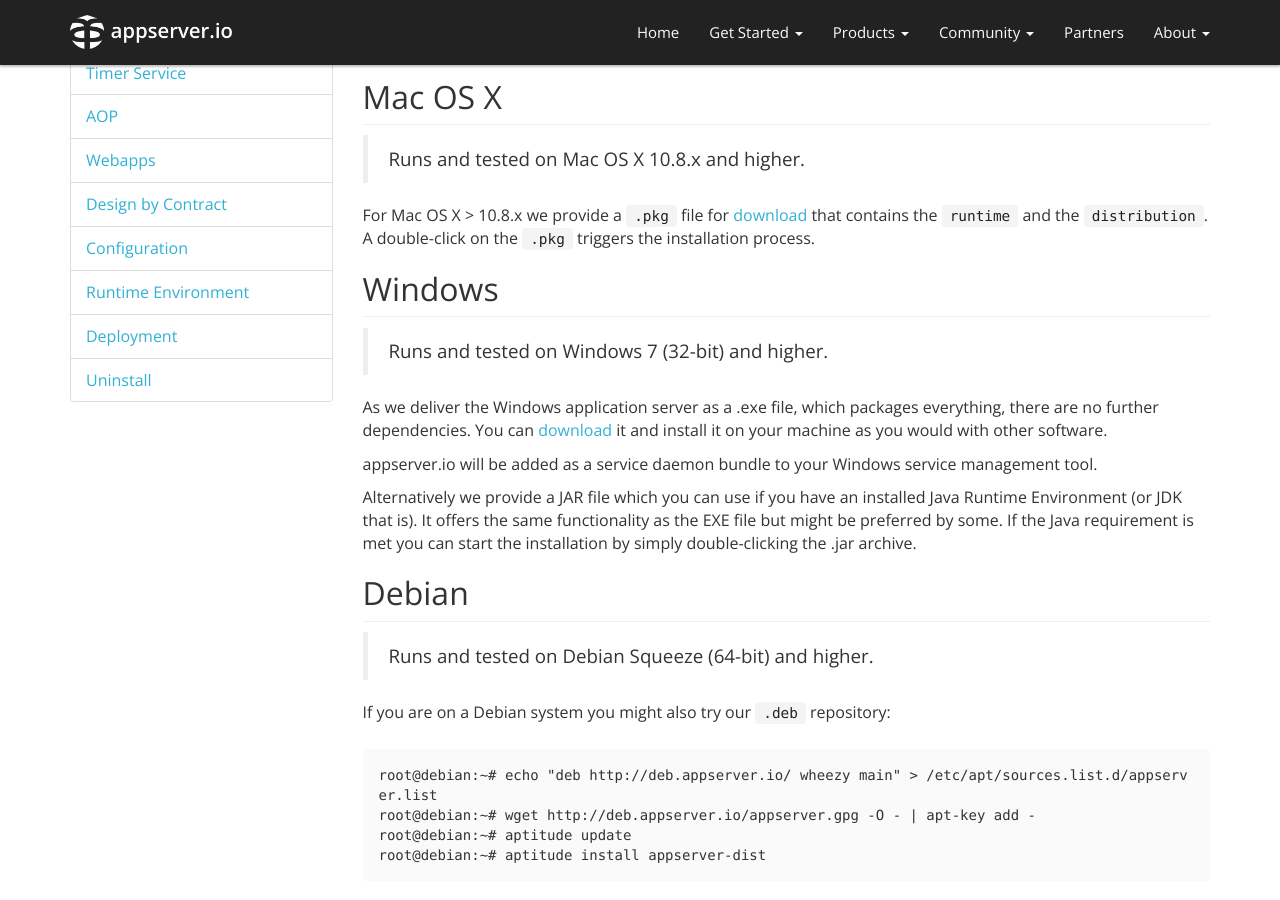
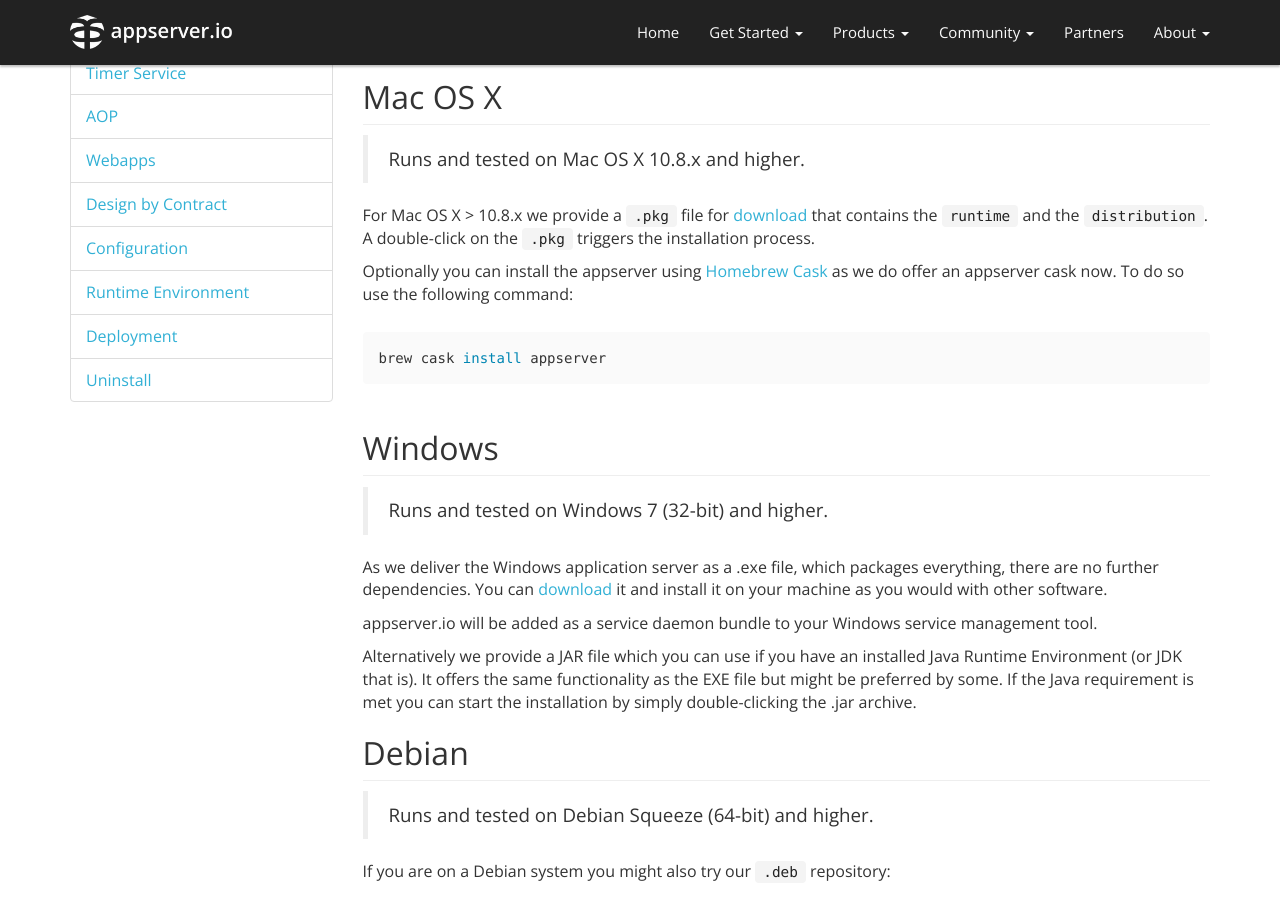
Before and after one commit to appserver-io/appserver, a Jekyll site: the page built from _docs/installation.md, in a window 1280 px wide and 900 px high, scrolled down 647 px. Built offline with Jekyll 4.4.1, drawn with Linux system fonts in a browser that asks for light colours; nearby versions of some CDN libraries; library files that are not in the unit come from our copies; Markdown is read by kramdown in place of the engine named in the settings.

Commit message:
added macosx homebrew cask installation

````diff
--- a/_docs/installation.md
+++ b/_docs/installation.md
@@ -45,6 +45,13 @@
 > Runs and tested on Mac OS X 10.8.x and higher.
 
 For Mac OS X > 10.8.x we provide a `.pkg` file for [download]({{"/get-started/downloads.html#osx" | prepend: site.baseurl }}) that contains the `runtime` and the `distribution`. A double-click on the `.pkg` triggers the installation process.
+
+Optionally you can install the appserver using [Homebrew Cask](http://caskroom.io/) as we do offer an appserver cask now.
+To do so use the following command:
+
+```bash
+brew cask install appserver
+```
 
 ## Windows
 
````
